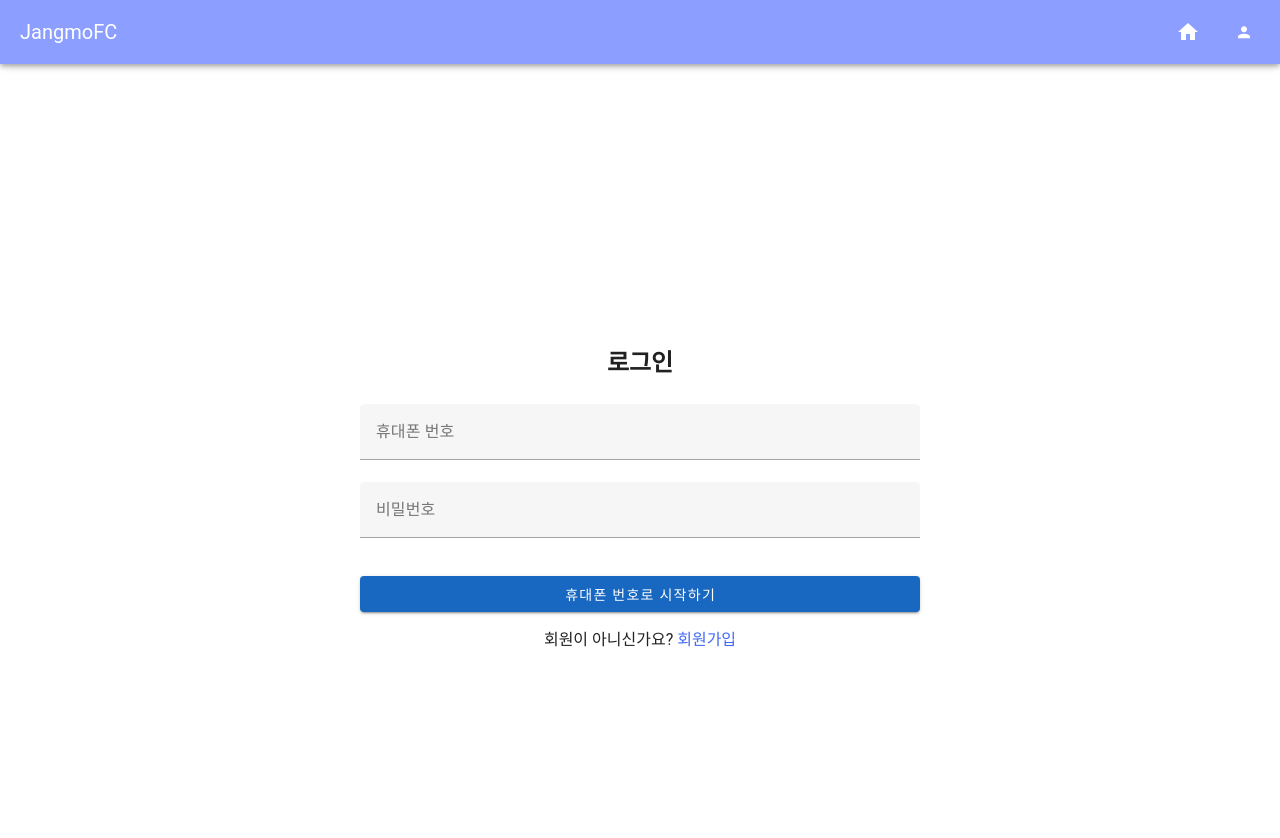
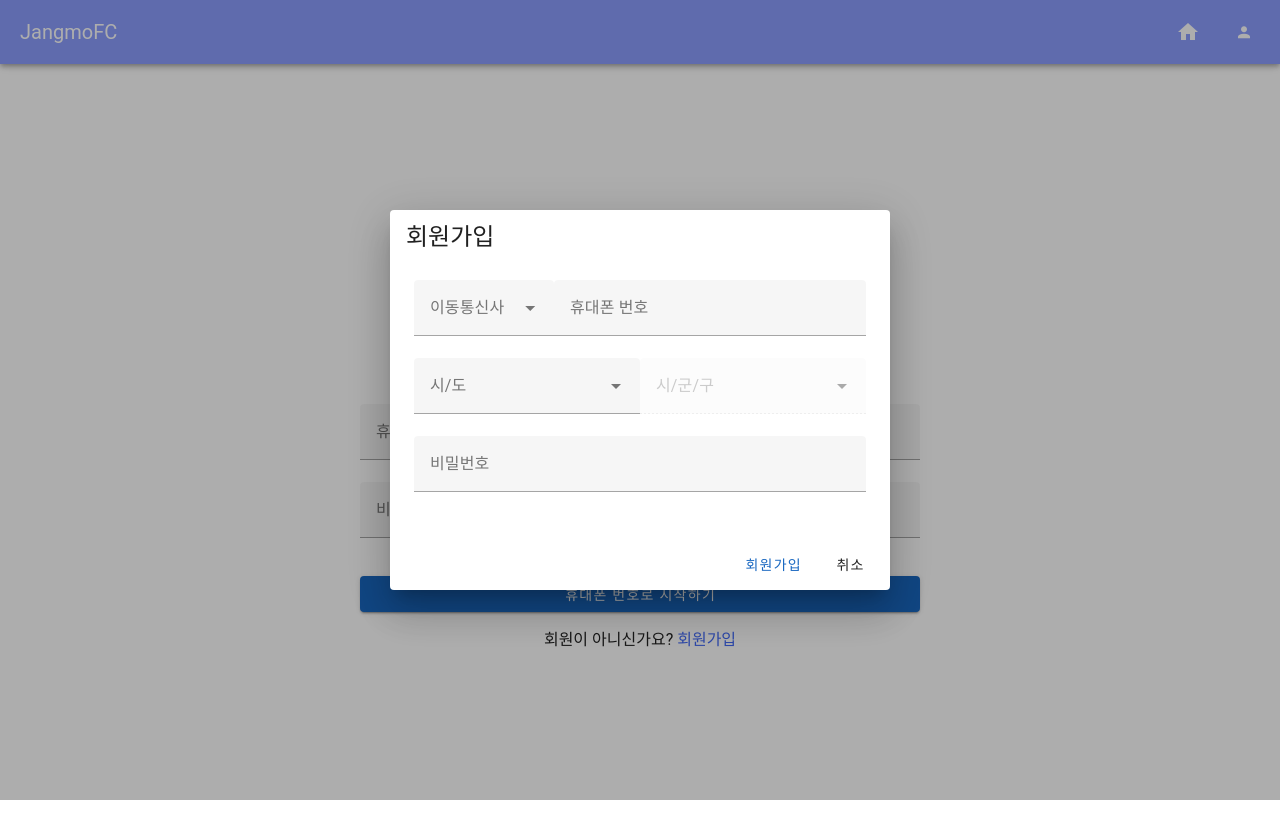
Before and after one commit to junsang-ee/jangmo-front, a Vue app: page /login in a window 1280 px wide. Both pictures are taken after a click on the element "회원가입". Shown: the top 838 px of the page. After the commit the page ends 800 px from the top, so only its background shows below. Built offline with nearby package versions, Linux system fonts and the light colour scheme; no server answers.

Commit message:
SignEditPop component 추가 ( 회원가입 폼 컴포넌트) loading.js 추가 axios-plugin, util-axios 추가 (axios 모듈화 파일 및 axio custom 사용 js 파일) .env.prod 프로덕션 환경 파일 추가( site 명 아직 미정) axios 패키지 추가 및 main.js 명시

```diff
--- a/package.json
+++ b/package.json
@@ -10,6 +10,8 @@
   },
   "dependencies": {
     "@mdi/font": "^6.5.95",
+    "axios": "^1.7.7",
+    "axios-plugin": "^1.0.0",
     "jwt-decode": "^4.0.0",
     "pinia": "^2.2.2",
     "pinia-plugin-persistedstate": "^4.0.2",
--- a/src/main.js
+++ b/src/main.js
@@ -4,6 +4,7 @@ import piniaState from 'pinia-plugin-persistedstate';
 import {createPinia} from 'pinia';
 import router from '@/router/router';
 import App from '@/App.vue';
+import { vueAxios } from "@/plugins/axios-plugin";
 import vuetify from '@/plugins/vuetify';
 
 const pinia = createPinia();
@@ -12,5 +13,6 @@ pinia.use(piniaState);
 createApp(App)
     .use(pinia)
     .use(router)
+    .use(vueAxios)
     .use(vuetify)
     .mount('#app');
--- /dev/null
+++ b/src/plugins/axios-plugin.js
@@ -0,0 +1,72 @@
+import Axios from "axios";
+import { useTokenStore } from "@/store/auth";
+import { useLoadingStore } from "@/store/loading";
+import router from "@/router/router";
+
+Axios.defaults.timeout = 10 * 1000;
+Axios.defaults.headers.common.Accept = "application/json";
+Axios.defaults.headers.common.ContentType = "application/json";
+
+const $axios = Axios;
+
+const vueAxios = {
+  async install(app) {
+    const $auth = useTokenStore();
+    const $loading = useLoadingStore();
+    $axios.defaults.baseURL = `${import.meta.env.VITE_API_PROTOCOL}://${import.meta.env.VITE_API_HOST}:${import.meta.env.VITE_API_PORT}`
+    if (import.meta.env.VITE_USER_NODE_ENV === "prod") {
+      $axios.defaults.baseURL = `${import.meta.env.VITE_API_PROTOCOL}://${import.meta.env.VITE_API_HOST}`
+    }
+    const vue = app.config.globalProperties;
+
+    $axios.interceptors.request.use(
+      (config) => {
+        if (config.method !== "get") {
+          $loading.setLoading(true);
+        }
+        let token = $auth.getToken();
+        if (token) {
+          config.headers.Authorization = `${token}`;
+        }
+        return config;
+      },
+      (error) => {
+        $loading.setLoading(false);
+        return Promise.reject(error);
+      }
+    );
+
+    $axios.interceptors.response.use(
+      (response) => {
+        $loading.setLoading(false);
+        let responseCode = response.data.code;
+        if (responseCode > 1) {
+          return Promise.reject(response.data);
+        }
+        return response;
+      },
+      (error) => {
+        $loading.setLoading(false);
+        if (error.response) {
+          switch (error.response.status) {
+            case 403:
+              alert("세션이 만료되었습니다.");
+              router.replace({ name: "Login" });
+              break;
+            case 500:
+              alert("데이터 처리 중 문제가 발생하였습니다.");
+              router.back();
+              break;
+            default:
+              break;
+          }
+        }
+        return Promise.reject(error);
+      }
+    );
+
+    vue.$axios = $axios;
+  },
+};
+
+export { $axios, vueAxios };
--- /dev/null
+++ b/src/store/loading.js
@@ -0,0 +1,14 @@
+import { defineStore } from "pinia";
+import { computed, ref } from "vue";
+
+
+export const useLoadingStore = defineStore("loading", () => {
+
+  const loading = ref(false);
+
+  const setLoading = (value) => {
+    loading.value = value;
+  }
+
+  return { setLoading, isLoading: computed(() => loading.value) }
+})
--- a/src/views/Login.vue
+++ b/src/views/Login.vue
@@ -34,6 +34,7 @@
             </div>
           </v-form>
         </div>
+        <SignupEditPop v-if="isShowSignup" @close="hideSignup"/>
       </v-col>
     </v-row>
   </v-container>
@@ -41,6 +42,7 @@
 
 <script setup>
 import { ref } from 'vue';
+import SignupEditPop from '@/views/users/pop/SignupEditPop.vue';
 
 const phoneNumber = ref("");
 const password = ref("");
@@ -48,6 +50,10 @@ const isShowSignup = ref(false);
 
 const login = () => {
   alert("login");
+}
+
+const hideSignup = () => {
+  isShowSignup.value = false;
 }
 
 const showSignup = () => {
--- /dev/null
+++ b/src/views/users/pop/SignupEditPop.vue
@@ -0,0 +1,131 @@
+<template>
+    <v-dialog v-model="dialog" max-width="500px" persistent :click-outside="false">
+      <v-card>
+        <v-card-title class="text-h5">회원가입</v-card-title>
+        <v-card-text>
+          <v-form>
+            <div class="carrier-phone">
+              <v-select
+                v-model="selectedCarrier"
+                :items="carriers"
+                label="이동통신사"
+                outlined
+                required
+                class="carrier-width"
+              />
+              <v-text-field
+                v-model="phoneNumber"
+                label="휴대폰 번호"
+                type="tel"
+                required outlined
+                class="phone-width"
+              />
+            </div>
+            <div class="address-fields">
+              <v-select
+                v-model="selectedCity"
+                :items="cities"
+                label="시/도"
+                outlined
+                required
+                class="half-width"
+                @change="updateDistricts"
+              />
+              <v-select
+                v-model="selectedDistrict"
+                :items="districts"
+                label="시/군/구"
+                outlined
+                required
+                class="half-width"
+                :disabled="!selectedCity"
+              />
+            </div>
+            <v-text-field
+                v-model="password"
+                label="비밀번호"
+                type="password"
+                required outlined
+            />
+          </v-form>
+        </v-card-text>
+        <v-card-actions>
+          <v-spacer />
+          <v-btn color="primary" @click="signup">회원가입</v-btn>
+          <v-btn text @click="closeDialog">취소</v-btn>
+        </v-card-actions>
+      </v-card>
+    </v-dialog>
+  </template>
+
+  <script setup>
+  import { ref, defineEmits } from 'vue';
+
+  const dialog = ref(true);
+  const phoneNumber = ref("");
+  const password = ref("");
+  const selectedCarrier = ref(null);
+  const selectedCity = ref(null);
+  const selectedDistrict = ref(null);
+
+  const carriers = ref(["KT", "SKT", "LG", "알뜰폰"]);
+
+  const cities = ref([
+    "서울특별시", "부산광역시", "대구광역시", "인천광역시", "광주광역시",
+    "대전광역시", "울산광역시", "세종특별자치시", "경기도", "강원도",
+    "충청북도", "충청남도", "전라북도", "전라남도", "경상북도", "경상남도", "제주특별자치도"
+  ]);
+
+  const districts = ref([]);
+
+  const updateDistricts = () => {
+    const city = selectedCity.value;
+
+    if (city === "서울특별시") {
+      districts.value = ["강남구", "강동구", "강북구", "강서구", "관악구"];
+    } else if (city === "부산광역시") {
+      districts.value = ["해운대구", "수영구", "사하구", "금정구"];
+    } else if (city === "경기도") {
+      districts.value = ["수원시", "성남시", "고양시", "용인시"];
+    } else {
+      districts.value = ["해당 지역의 구/군/동 없음"]; // 기본 값
+    }
+    selectedDistrict.value = null; // 시/도가 바뀌면 구/군/동 초기화
+  };
+
+  const emit = defineEmits(['close']);
+
+  const signup = () => {
+    alert("회원가입 완료!");
+  }
+
+  const closeDialog = () => {
+    dialog.value = false;
+    emit("close");
+  }
+
+  </script>
+
+  <style scoped>
+  .carrier-phone {
+    display: flex;
+    justify-content: space-between;
+  }
+
+  .carrier-width {
+    width: 30%;
+  }
+
+  .phone-width {
+    width: 68%;
+  }
+
+  .address-fields {
+    display: flex;
+    justify-content: space-between;
+  }
+
+  .half-width {
+    width: 48%;
+  }
+  </style>
```
Also changed, not shown: src/utils/util-axios.js (added, +56 -0 lines), 1 other file (tests, documents, lock files or other folders).
